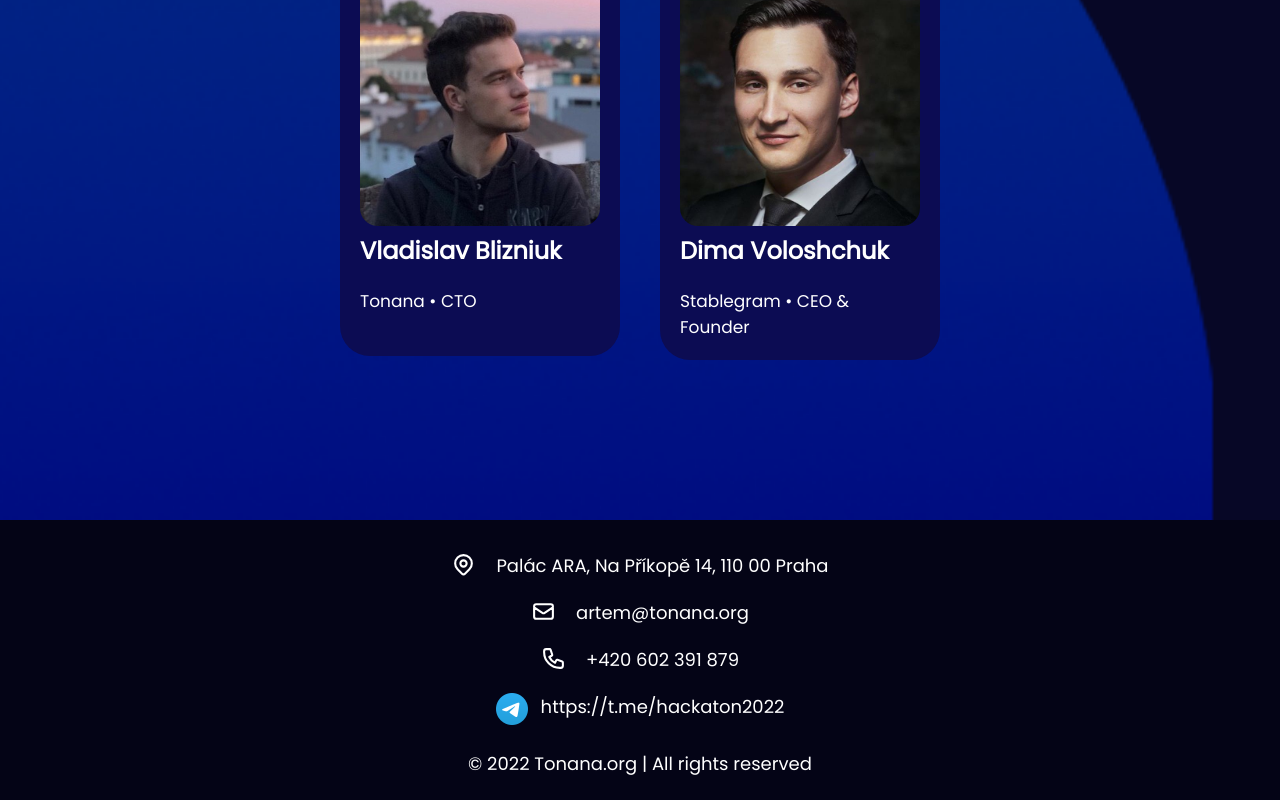
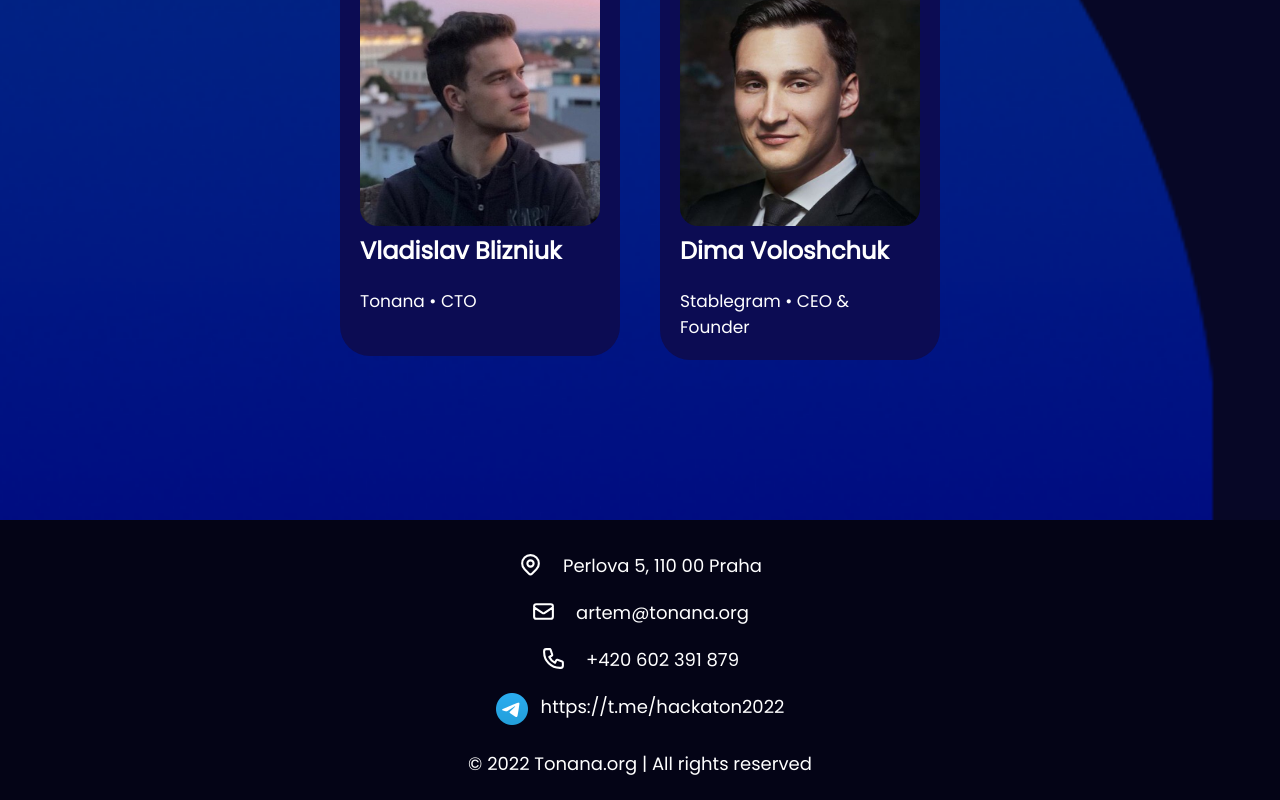
Before and after one commit to tonanadao/hackaton-x, a Next.js app: page / in a window 1280 px wide. Shown: the part 7630-8430 px from the top of the page. Built offline with nearby package versions, Linux system fonts and the light colour scheme.

Commit message:
address changed

```diff
--- a/src/components/layout/Layout.tsx
+++ b/src/components/layout/Layout.tsx
@@ -392,7 +392,7 @@ export const Layout = ({ children }: LayoutProps) => {
                   <IconWrapper>
                     <LocationMarkerIcon />
                   </IconWrapper>
-                  <p>Palác ARA, Na Příkopě 14, 110 00 Praha</p>
+                  <p>Perlova 5, 110 00 Praha</p>
                 </div>
                 <div>
                   <IconWrapper>
```
